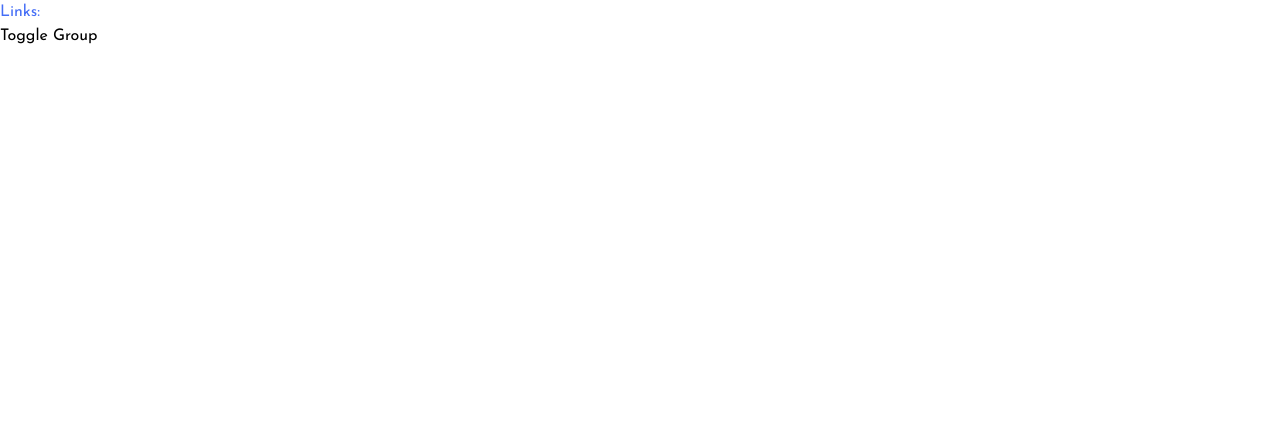
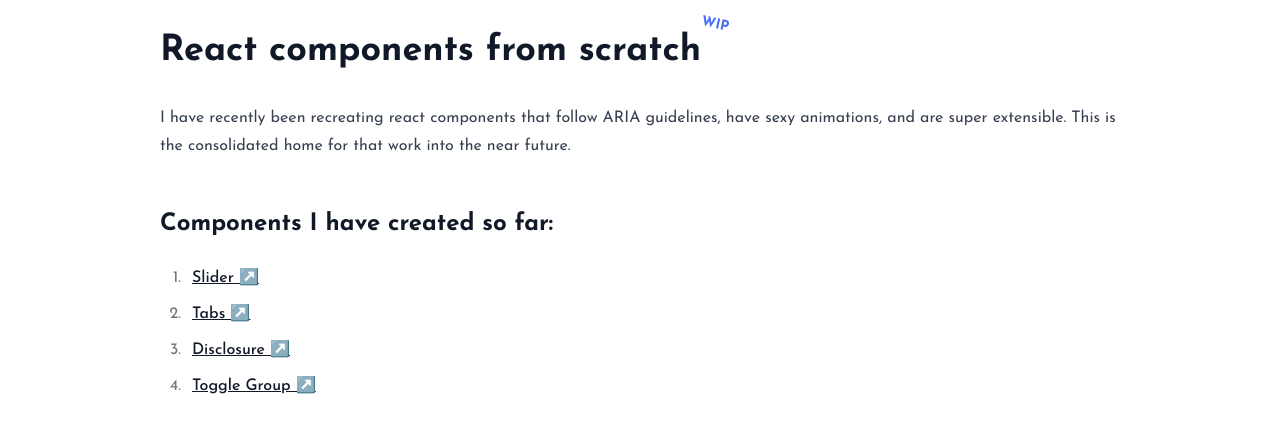
Before and after one commit to joshuawootonn/react-components-from-scratch, a Next.js app: page / in a window 1280 px wide. Shown: the top 432 px of the page. Built offline with nearby package versions, Linux system fonts and the light colour scheme.

Commit message:
feat: update the home page with links to all components

```diff
--- a/components/roving-tabindex.tsx
+++ b/components/roving-tabindex.tsx
@@ -7,6 +7,7 @@ import {
     useRef,
     useState,
     FocusEvent,
+    MouseEvent,
     KeyboardEvent,
     ComponentPropsWithoutRef,
 } from 'react'
@@ -114,6 +115,9 @@ export const useRovingTabindex = function (id: string) {
         useContext(RovingTabindexContext)
     return {
         currentRovingTabindexValue,
+        onMouseDown: (e: MouseEvent) => {
+            focus(id)
+        },
         onKeyDown: (e: KeyboardEvent) => {
             if (isHotkey('shift+tab', e)) {
                 onShiftTab()
--- a/pages/index.tsx
+++ b/pages/index.tsx
@@ -10,8 +10,38 @@ export default function Home() {
                 <meta name="viewport" content="width=device-width, initial-scale=1" />
                 <link rel="icon" href="/favicon.ico" />
             </Head>
-            <h1 className="text-blue">Links: </h1>
-            <Link href="/toggle-group">Toggle Group</Link>
+            <div className="max-w-5xl p-4 lg:p-8 mx-auto prose prose-headings:font-700">
+                <h1 className="font-sans">
+                    React components from scratch{' '}
+                    <span className="inline-block text-blue -translate-y-8 rotate-12 -translate-x-3 text-sm">
+                        WIP
+                    </span>
+                </h1>
+                <p>
+                    I have recently been recreating react components that follow ARIA guidelines,
+                    have sexy animations, and are super extensible. This is the consolidated home
+                    for that work into the near future.
+                </p>
+                <h2>Components I have created so far:</h2>
+                <ol>
+                    <li>
+                        <Link href="https://react-slider-component.vercel.app/">
+                            Slider &#x2197;
+                        </Link>
+                    </li>
+                    <li>
+                        <Link href="https://vercel-tabs-component.vercel.app/">Tabs &#x2197;</Link>
+                    </li>
+                    <li>
+                        <Link href="https://react-disclosure-component.vercel.app/">
+                            Disclosure &#x2197;
+                        </Link>
+                    </li>
+                    <li>
+                        <Link href="/toggle-group">Toggle Group &#x2197;</Link>
+                    </li>
+                </ol>
+            </div>
         </>
     )
 }
```
Also changed, not shown: 1 other file (tests, documents, lock files or other folders).
